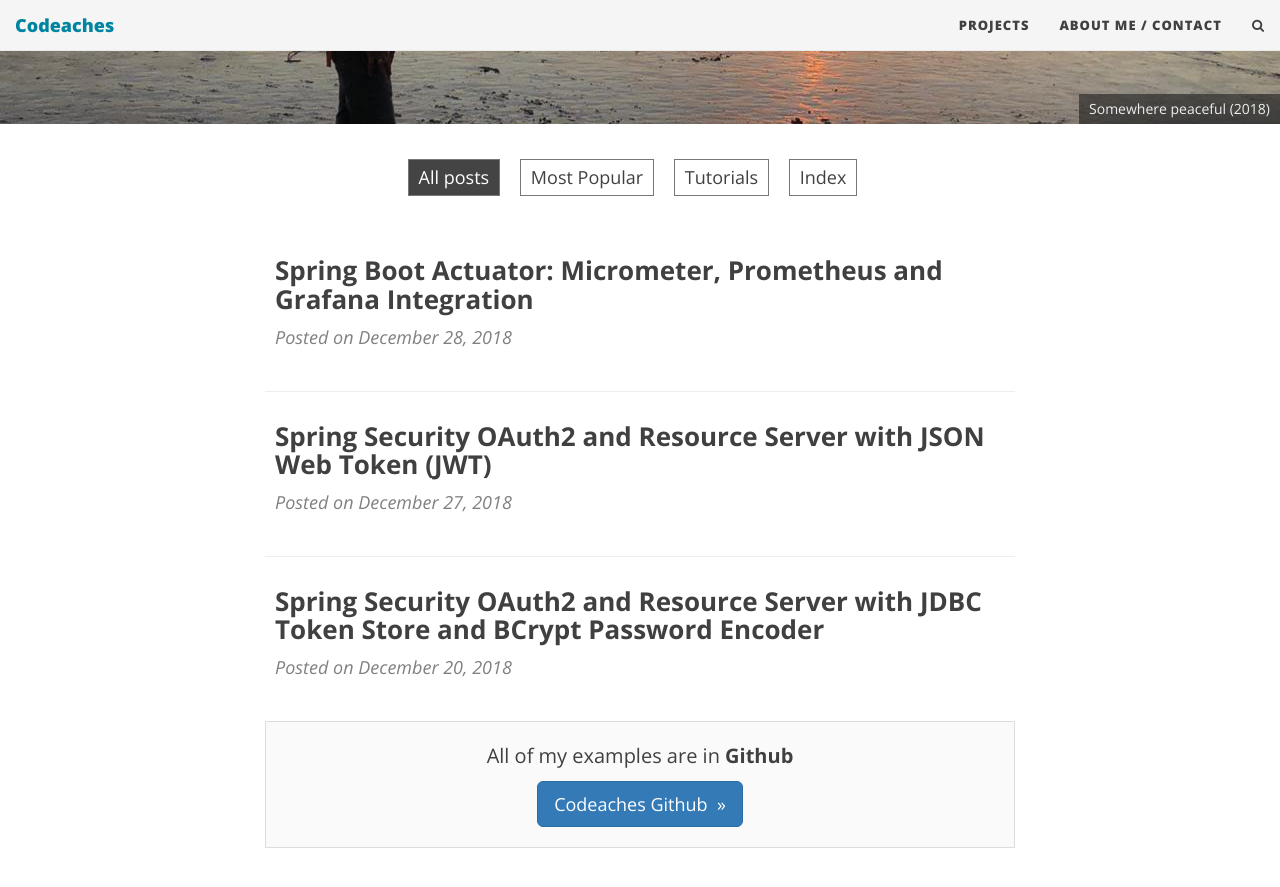
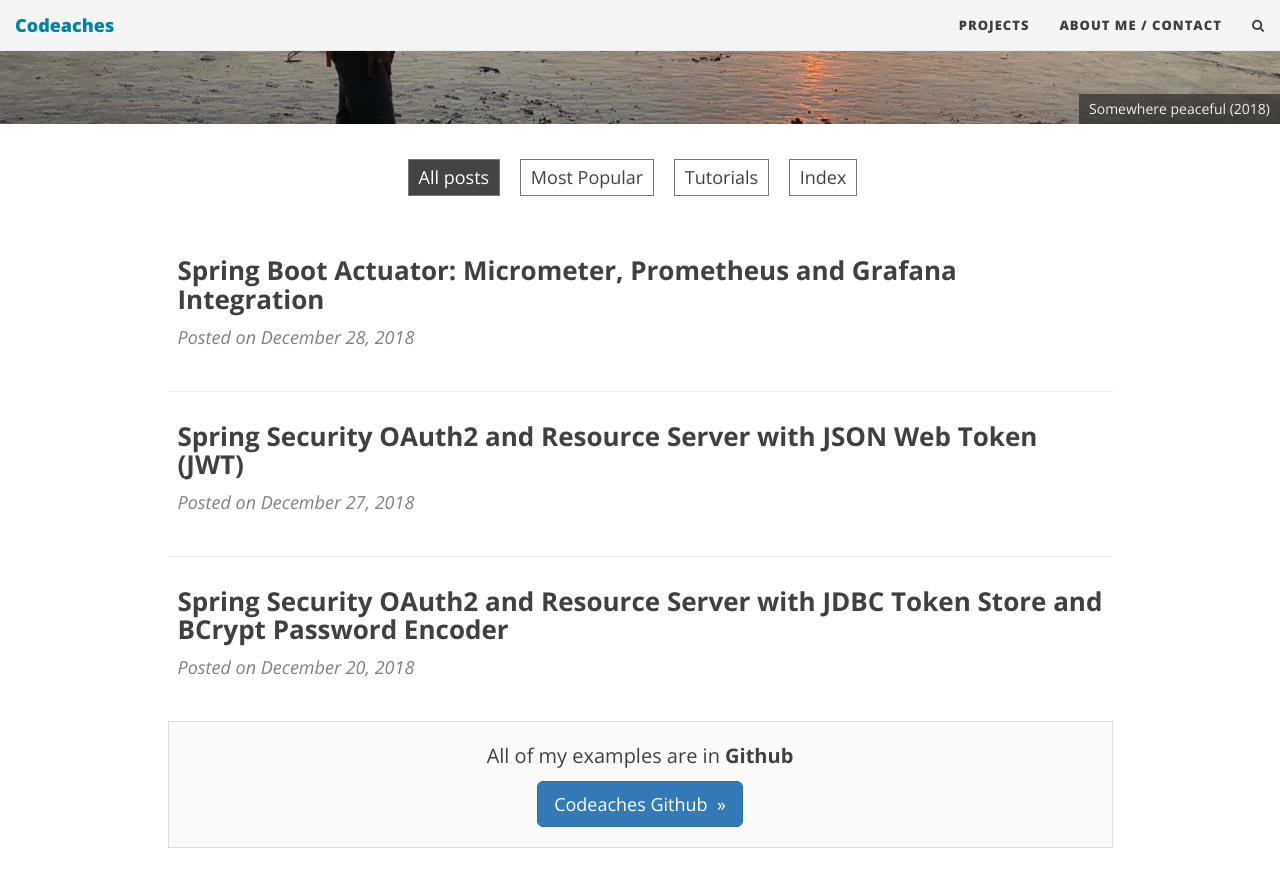
Before and after one commit to codeaches/codeaches.github.io, a Jekyll site: the page built from index.html, in a window 1280 px wide and 900 px high, scrolled down 419 px. Shown: the top 887 px of the window. Built offline with Jekyll 4.4.1, drawn with Linux system fonts in a browser that asks for light colours; nearby versions of some CDN libraries; the list of posts is cut into pages by our own code.

Commit message:
no message

```diff
--- a/_includes/footer.html
+++ b/_includes/footer.html
@@ -1,7 +1,8 @@
 <footer>
   <div class="container">
     <div class="row">
-      <div class="col-lg-8 col-lg-offset-2 col-md-10 col-md-offset-1">
+    <!--<div class="col-lg-8 col-lg-offset-2 col-md-10 col-md-offset-1">-->
+	<div class="col-lg-16 col-lg-offset-1 col-md-10 col-md-offset-1">
         <ul class="list-inline text-center footer-links">
 
           {% if site.author.email and site.footer-links-active.email %}
--- a/_includes/header.html
+++ b/_includes/header.html
@@ -23,7 +23,8 @@
 <div class="big-img intro-header">
   <div class="container">
     <div class="row">
-      <div class="col-lg-8 col-lg-offset-2 col-md-10 col-md-offset-1">
+    <!--<div class="col-lg-8 col-lg-offset-2 col-md-10 col-md-offset-1">-->
+	<div class="col-lg-16 col-lg-offset-1 col-md-10 col-md-offset-1">
         <div class="{{ include.type }}-heading">
           <h1>{% if page.title %}{{ page.title }}{% else %}<br/>{% endif %}</h1>
 		  {% if page.subtitle %}
@@ -53,7 +54,8 @@
 <div class="intro-header no-img">
   <div class="container">
     <div class="row">
-      <div class="col-lg-8 col-lg-offset-2 col-md-10 col-md-offset-1">
+    <!--<div class="col-lg-8 col-lg-offset-2 col-md-10 col-md-offset-1">-->
+	<div class="col-lg-16 col-lg-offset-1 col-md-10 col-md-offset-1">
         <div class="{{ include.type }}-heading">
           <h1>{% if page.title %}{{ page.title }}{% else %}<br/>{% endif %}</h1>
 		  {% if page.subtitle %}
--- a/_layouts/page.html
+++ b/_layouts/page.html
@@ -6,7 +6,8 @@
 
 <div class="container" role="main">
   <div class="row">
-    <div class="col-lg-8 col-lg-offset-2 col-md-10 col-md-offset-1">
+    <!--<div class="col-lg-8 col-lg-offset-2 col-md-10 col-md-offset-1">-->
+	<div class="col-lg-16 col-lg-offset-1 col-md-10 col-md-offset-1">
       {% include carbonads.html %}
       {{ content }}
 	  {% if page.comments %}
```
